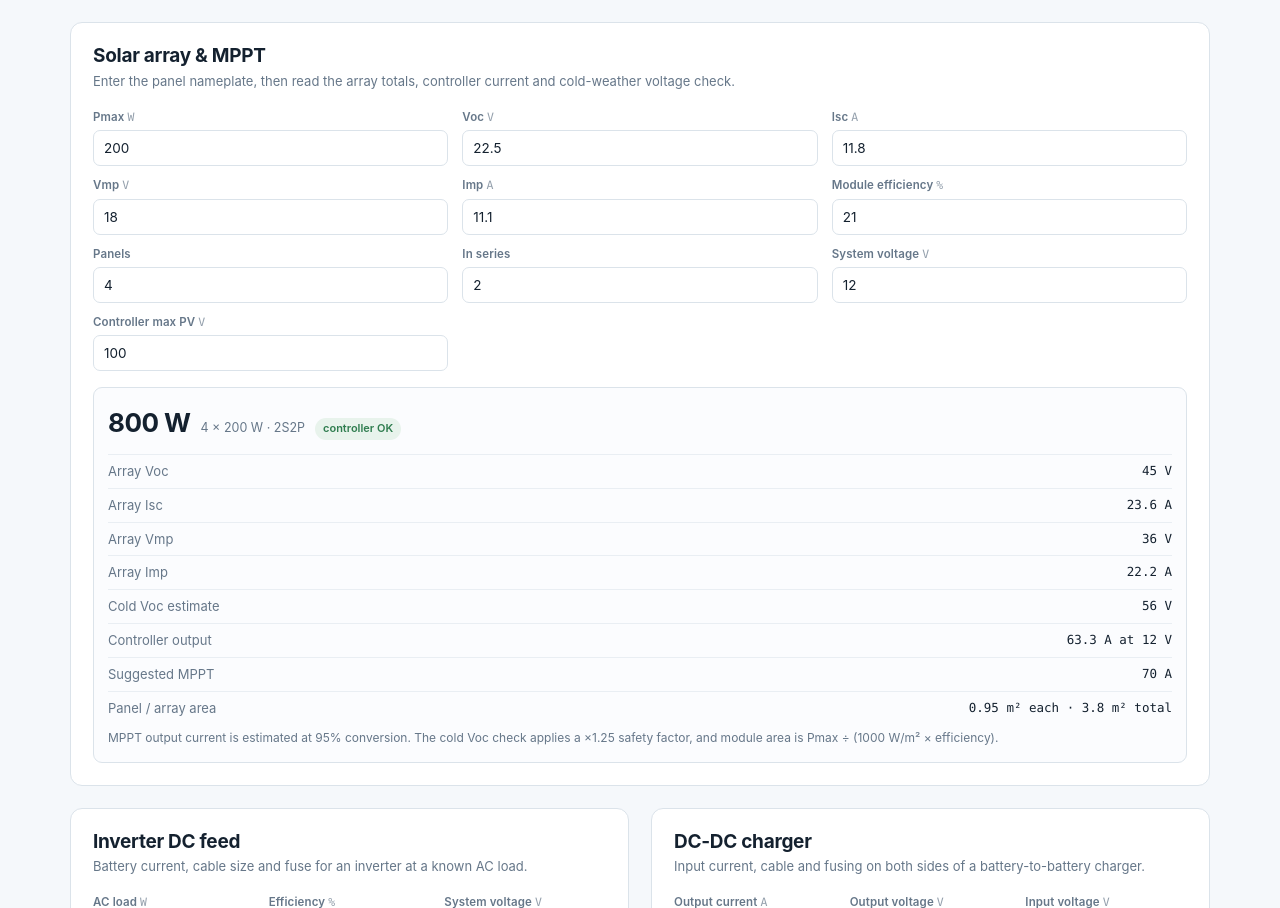
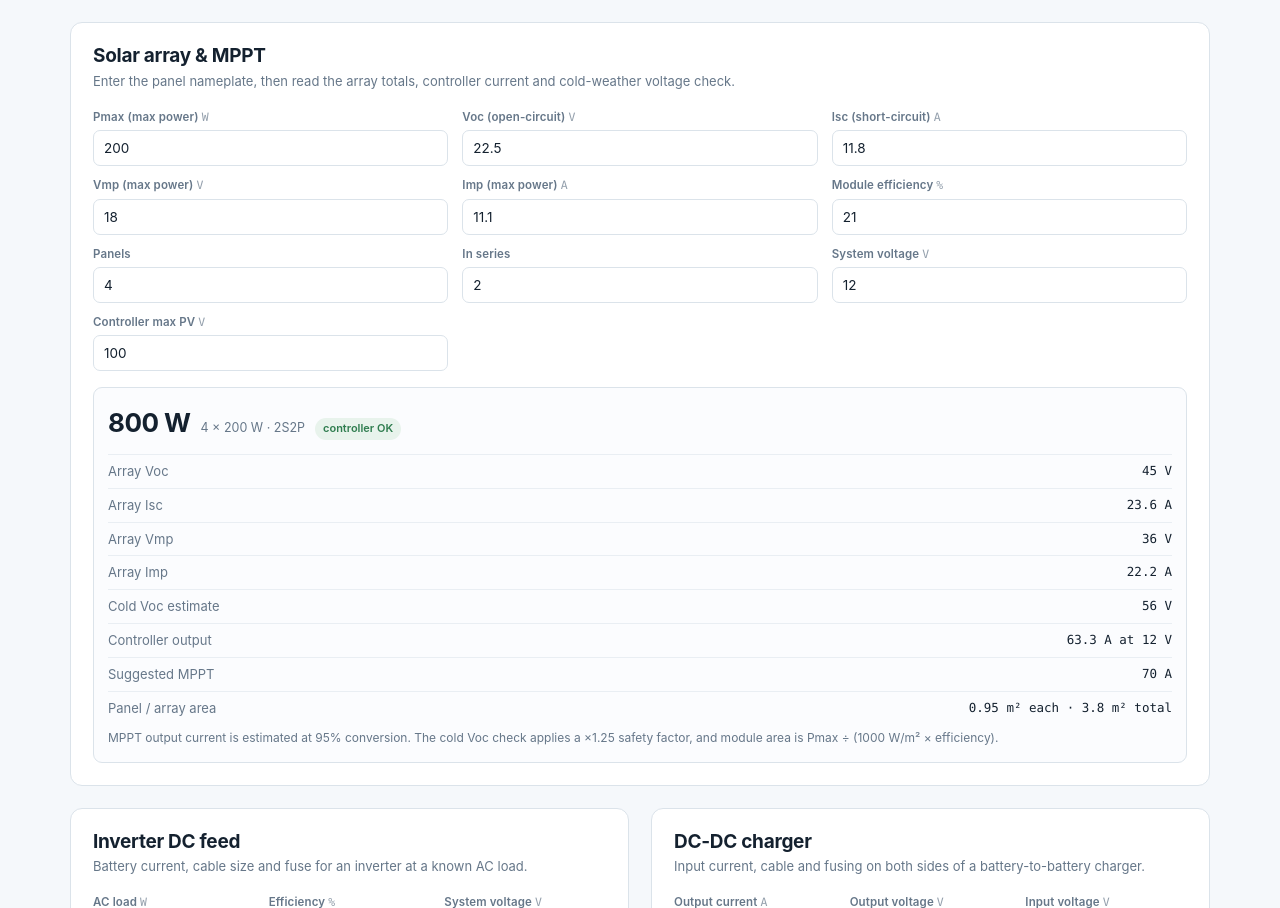
Before and after one commit to Barlows/rigplan, a website with bundled scripts: page calculators.html in a window 1280 px wide. Shown: the part 4208-5116 px from the top of the page. Built offline with nearby package versions, Linux system fonts and the light colour scheme.

Commit message:
Spell out the solar nameplate labels

```diff
--- a/calculators.html
+++ b/calculators.html
@@ -197,19 +197,19 @@
         <p class="sub">Enter the panel nameplate, then read the array totals, controller current and cold-weather voltage check.</p>
         <form onsubmit="return false">
           <div class="fields three">
-            <label class="field"><span>Pmax <span class="unit">W</span></span>
+            <label class="field"><span>Pmax (max power) <span class="unit">W</span></span>
               <input id="solar-pmax" type="number" value="200" min="1" step="1">
             </label>
-            <label class="field"><span>Voc <span class="unit">V</span></span>
+            <label class="field"><span>Voc (open-circuit) <span class="unit">V</span></span>
               <input id="solar-voc" type="number" value="22.5" min="0.1" step="0.1">
             </label>
-            <label class="field"><span>Isc <span class="unit">A</span></span>
+            <label class="field"><span>Isc (short-circuit) <span class="unit">A</span></span>
               <input id="solar-isc" type="number" value="11.8" min="0.1" step="0.1">
             </label>
-            <label class="field"><span>Vmp <span class="unit">V</span></span>
+            <label class="field"><span>Vmp (max power) <span class="unit">V</span></span>
               <input id="solar-vmp" type="number" value="18" min="0.1" step="0.1">
             </label>
-            <label class="field"><span>Imp <span class="unit">A</span></span>
+            <label class="field"><span>Imp (max power) <span class="unit">A</span></span>
               <input id="solar-imp" type="number" value="11.1" min="0.1" step="0.1">
             </label>
             <label class="field"><span>Module efficiency <span class="unit">%</span></span>
```
